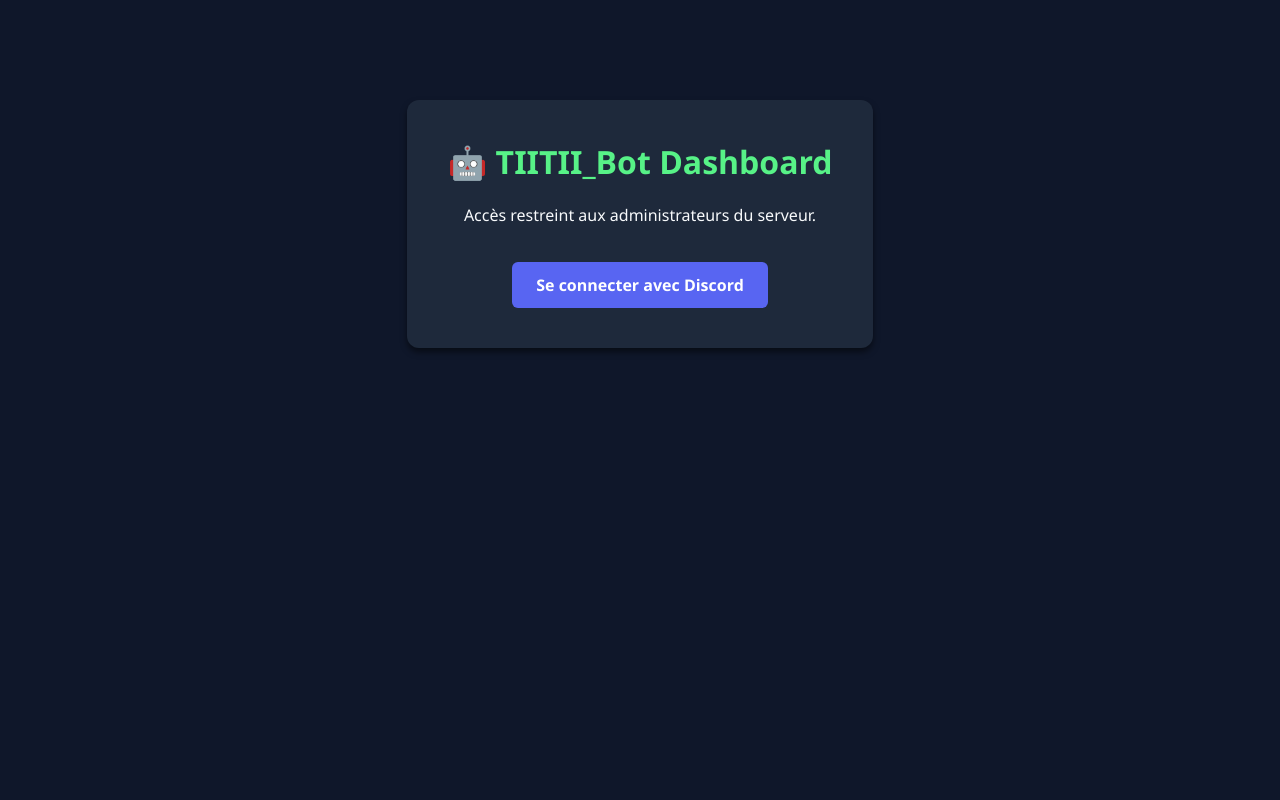
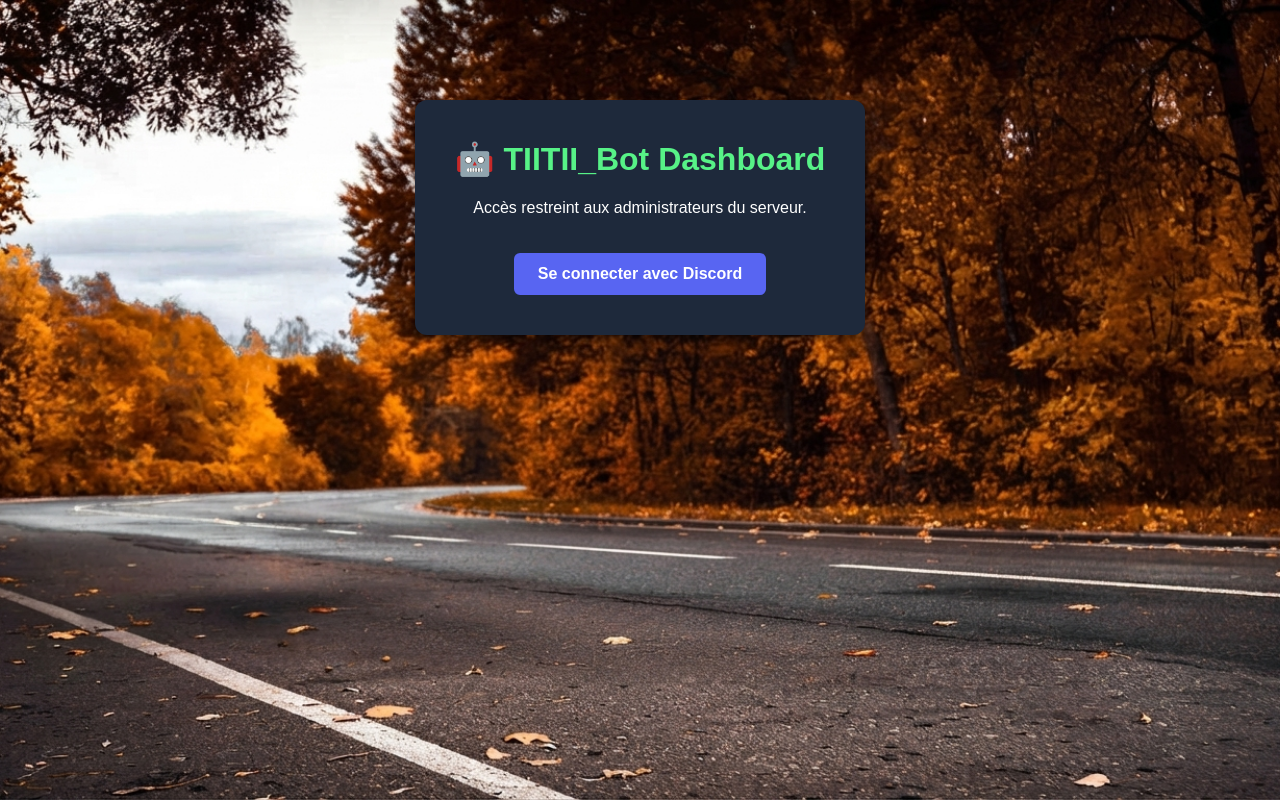
Before and after one commit to TIITIIGroz/TIITII_Bot, a website: page dashboard/views/index.html in a window 1280 px wide. Drawn offline with Linux system fonts and the light colour scheme.

Commit message:
Update style.css

```diff
--- a/dashboard/public/style.css
+++ b/dashboard/public/style.css
@@ -1,9 +1,13 @@
 body {
-    font-family: 'Segoe UI', Tahoma, Geneva, Verdana, sans-serif;
-    background: #0f172a;
-    color: #f8fafc;
+    background-image: url('/images/Bannière.jpg');
+    background-size: cover;          /* L'image s'étire pour couvrir tout l'écran */
+    background-position: center;     /* L'image est centrée */
+    background-repeat: no-repeat;    /* L'image ne se répète pas en mosaïque */
+    background-attachment: fixed;    /* Le fond reste fixe quand on scroll */
+    font-family: Arial, sans-serif;
+    color: #ffffff;                  /* Texte en blanc pour bien contraster avec l'image */
     margin: 0;
-    padding: 20px;
+    padding: 0;
 }
 
 .container {
```
